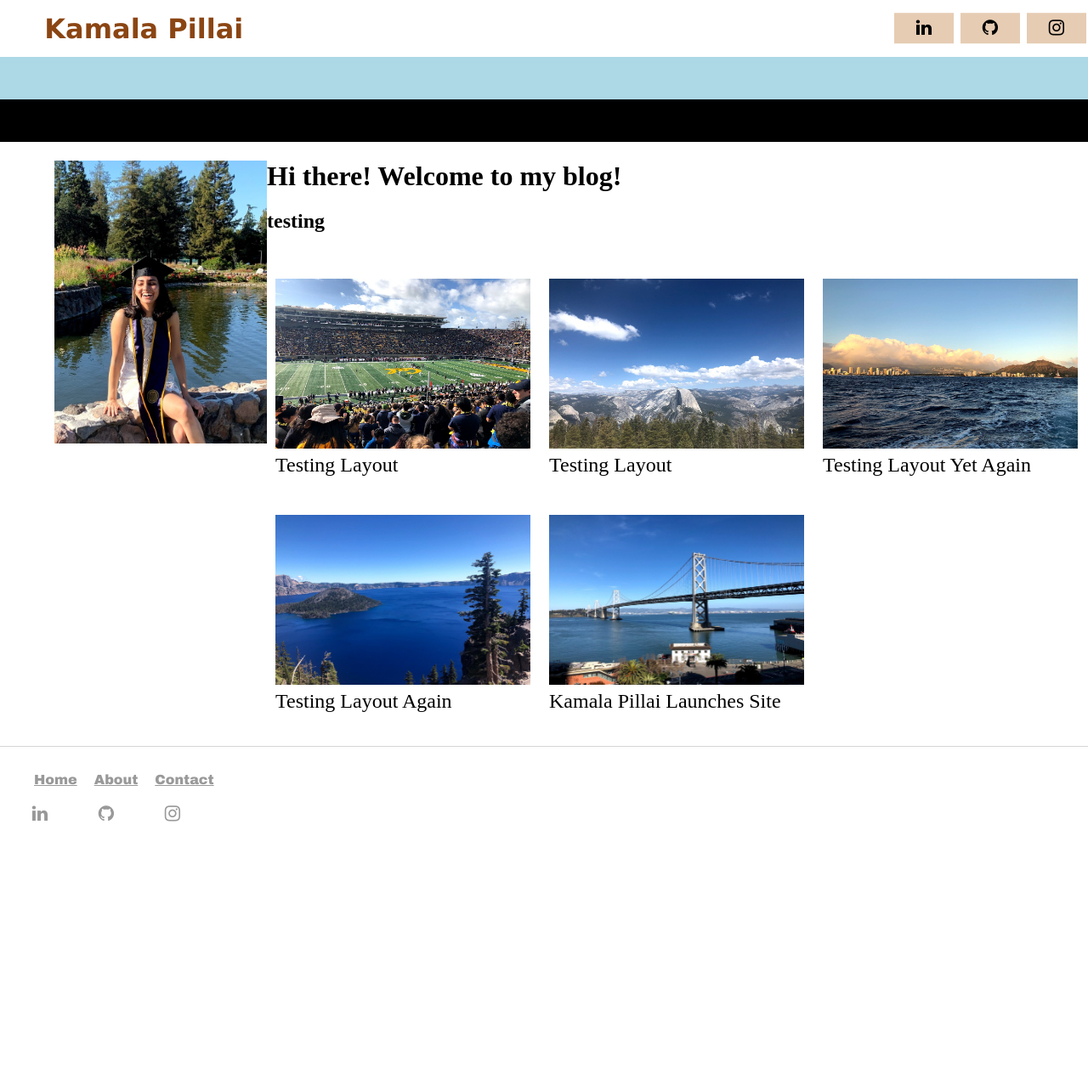
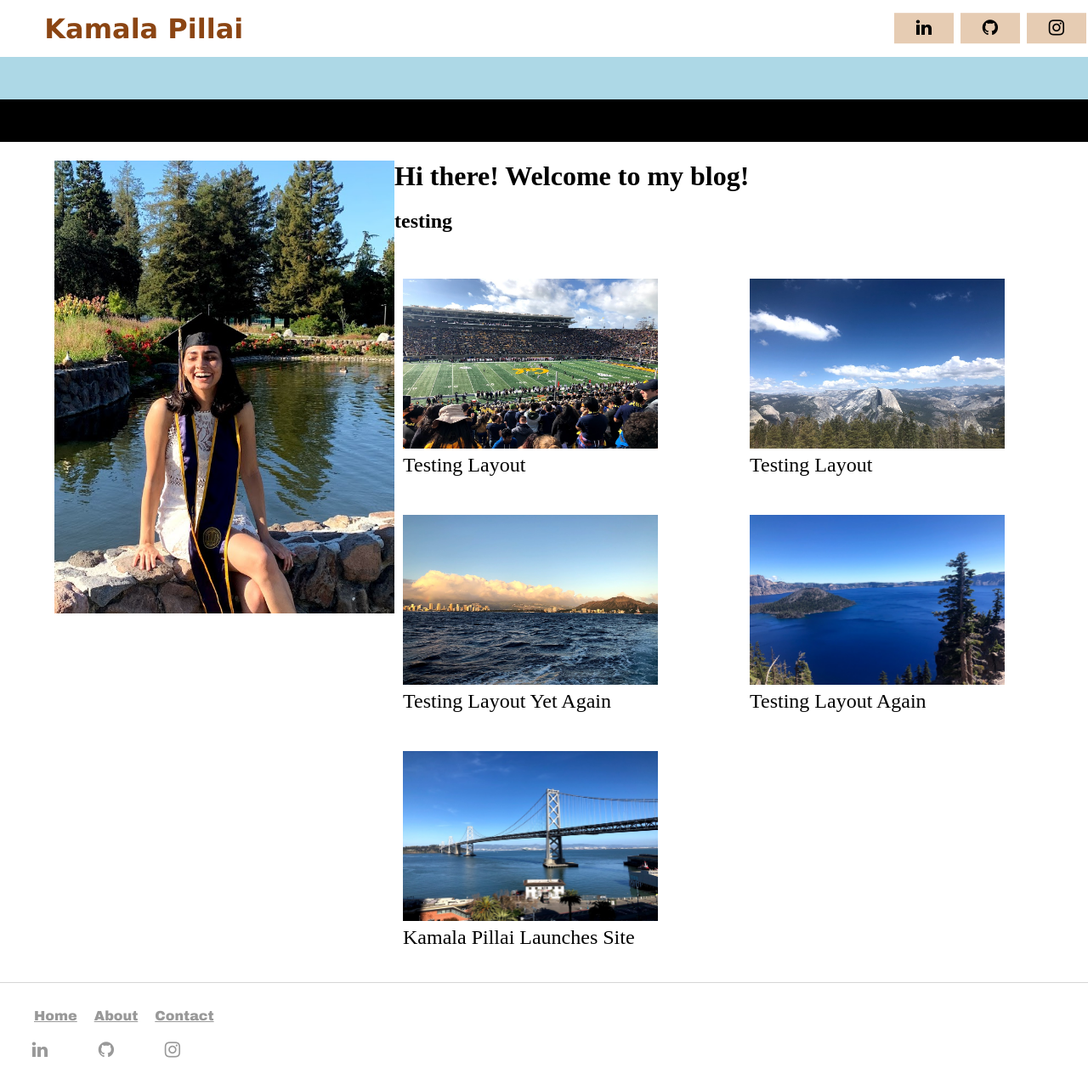
Before and after one commit to kpill/kpill.github.io, a Jekyll site: the page built from index.html, in a window 1280 px wide. Shown: the whole page at 85% size. Built offline with Jekyll 4.4.1, drawn with Linux system fonts in a browser that asks for light colours; before the commit the page ends 992 px from its top, so only the background shows below that.

Commit message:
Update index.html

```diff
--- a/index.html
+++ b/index.html
@@ -5,8 +5,8 @@
 <div class="welcome-box-blue"></div>
 <div class="welcome-box-black"></div>
 
-<div>
-<img src="/images/about3.jpg" width="250" style="float: left; margin-left: 5%">
+<div style="clear: both">
+<img src="/images/about3.jpg" width="400" style="float: left; margin-left: 5%">
 
 <div>
 <h1>Hi there! Welcome to my blog!</h1>
```
